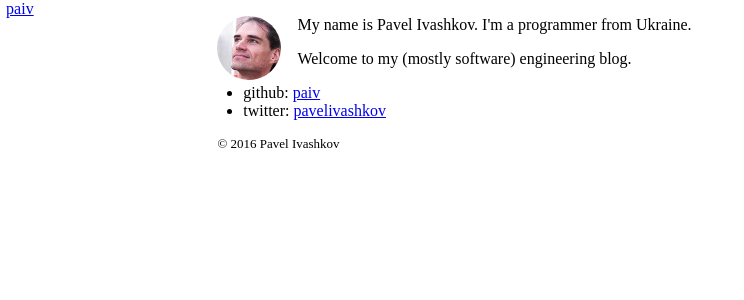
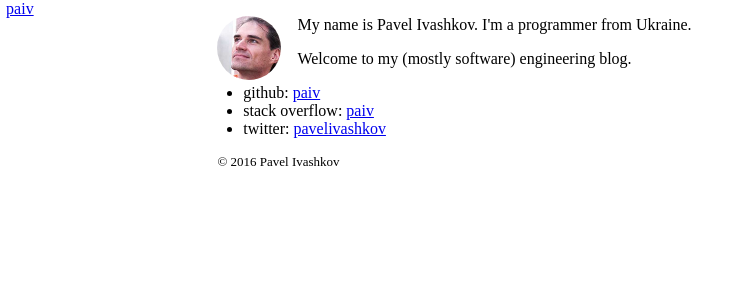
Before and after one commit to paiv/blog, a Jekyll site: the page built from about.html, in a window 1280 px wide. Shown: the top 300 px of the page, without its empty margins (0-744 px from the left). Built offline with Jekyll 4.4.1, drawn with Linux system fonts in a browser that asks for light colours.

Commit message:
+ so link

```diff
--- a/_config.yml
+++ b/_config.yml
@@ -5,6 +5,7 @@ url: https://paiv.github.io
 
 twitter_username: pavelivashkov
 github_username:  paiv
+stackoverflow_username: paiv
 
 markdown: kramdown
 
--- a/about.html
+++ b/about.html
@@ -21,6 +21,9 @@ layout: default
   <li>github:
     <a href="https://github.com/{{ site.github_username }}">{{ site.github_username | escape }}</a>
   </li>
+  <li>stack overflow:
+    <a href="http://stackoverflow.com/story/{{ site.stackoverflow_username }}">{{ site.stackoverflow_username | escape }}</a>
+  </li>
   <li>twitter:
     <a href="https://twitter.com/{{ site.twitter_username }}">{{ site.twitter_username | escape }}</a>
   </li>
```
